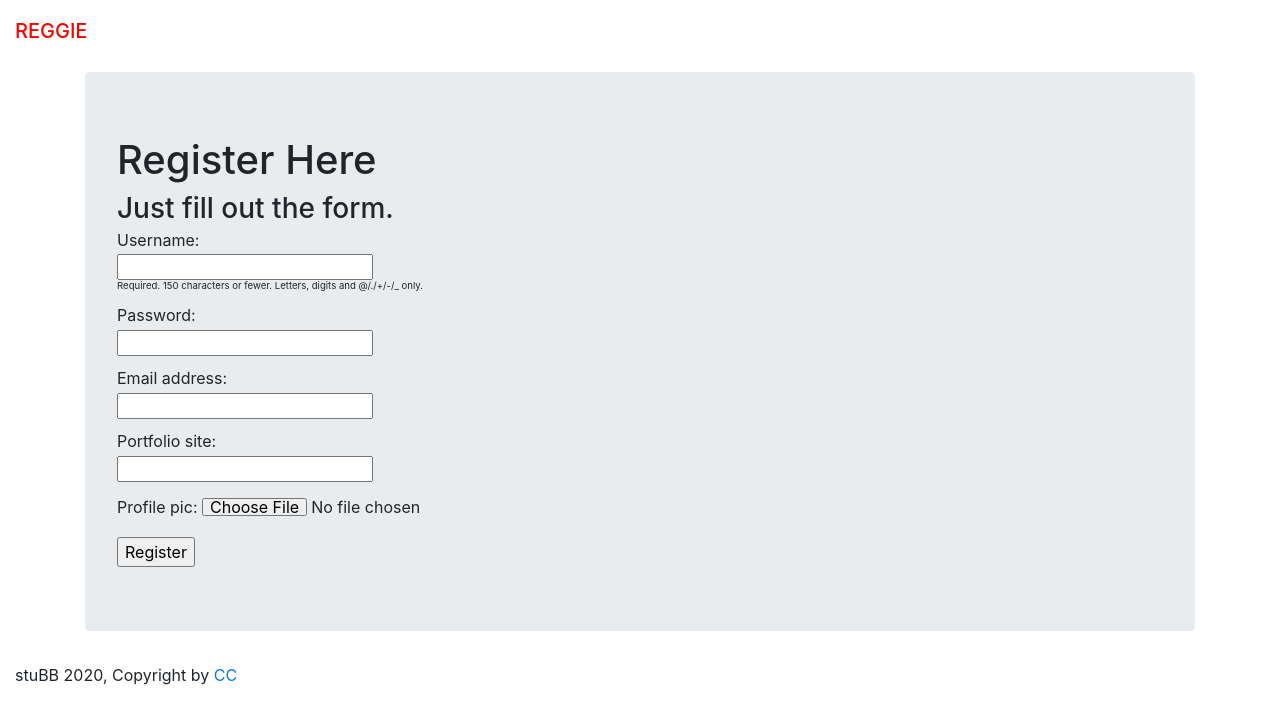
After one commit to btbell/user_register, a Django app: page /reggie/register/ in a window 1280 px wide. The commit adds this page. Shown: the top 724 px of the page. Run offline with Django 3.2, Linux system fonts and the light colour scheme; some libraries are stand-ins or nearby versions; some web fonts are replaced.

Commit message:
comleted reg form, login form

```diff
--- a/app/forms.py
+++ b/app/forms.py
@@ -10,4 +10,5 @@ class UserForm(forms.ModelForm):
 
 class UserProfileInfoForm(forms.ModelForm):
   class Meta:
+    model = UserProfileInfo
     fields = ('portfolio_site', 'profile_pic')
--- a/app/models.py
+++ b/app/models.py
@@ -4,7 +4,7 @@ from django.contrib.auth.models import User
 # Create your models here.
 class UserProfileInfo(models.Model):
   user = models.OneToOneField(User, on_delete=models.CASCADE)
-  sample_site = models.URLField(blank=True)
+  portfolio_site = models.URLField(blank=True)
   profile_pic = models.ImageField(upload_to='profile_pics', blank=True)
 
   def __str__(self):
--- /dev/null
+++ b/app/urls.py
@@ -0,0 +1,13 @@
+from django.urls import path
+from . import views
+
+# namespace
+app_name = 'app'
+
+urlpatterns = [
+  path('', views.index, name='index'),
+  path('register/', views.register, name='register'),
+  path('user_login', views.user_login, name='user_login'),
+  path('special', views.special, name='special'),
+  path('logout', views.user_logout, name='user_logout'),
+  ]
--- a/app/views.py
+++ b/app/views.py
@@ -35,14 +35,14 @@ def register(request):
       if 'profile_pic' in request.FILES:
         print('found it')
         profile.profile_pic = request.FILES['profile_pic']
-        profile.save()
-        registered = True
-      else:
-        print(user_form.errors,profile_form.errors)
+      profile.save()
+      registered = True
     else:
+      print(user_form.errors,profile_form.errors)
+  else:
       user_form = UserForm()
       profile_form = UserProfileInfoForm()
-    return render(request, 'app/registration.html',
+  return render(request, 'app/registration.html',
                   {'user_form':user_form,
                    'profile_form':profile_form,
                    'registered':registered})
--- a/register/urls.py
+++ b/register/urls.py
@@ -13,9 +13,10 @@ Including another URLconf
     1. Import the include() function: from django.conf.urls import url, include
     2. Add a URL to urlpatterns:  url(r'^blog/', include('blog.urls'))
 """
-from django.conf.urls import url
 from django.contrib import admin
+from django.urls import path, include
 
 urlpatterns = [
-    url(r'^admin/', admin.site.urls),
+    path('admin/', admin.site.urls),
+    path('reggie/', include('app.urls')),
 ]
--- /dev/null
+++ b/static/styles/register.css
@@ -0,0 +1,20 @@
+.logo-text {
+  color: red;
+}
+.register-form input[type=text], input[type=password], input[type=email], input[type=url] {
+  display: block;
+}
+.register-form p {
+  line-height: .8em;
+}
+.login-form input[type=text], input[type=password] {
+  display: block;
+  margin-bottom: .4em;
+}
+.login-form label {
+  line-height: .8em;
+}
+.helptext {
+  display: block;
+  font-size: 60%;
+}
--- a/templates/app/base.html
+++ b/templates/app/base.html
@@ -10,7 +10,7 @@
 
   <link rel="icon" href="{% static 'images/favicon.ico' %}">
   <link rel="stylesheet" href="https://stackpath.bootstrapcdn.com/bootstrap/4.1.3/css/bootstrap.min.css">
-    <link rel="stylesheet" href="{% static 'styles/todo.css' %}" />
+  <link rel="stylesheet" href="{% static 'styles/register.css' %}" />
   <link href="https://fonts.googleapis.com/css?family=ABeeZee&display=swap" rel="stylesheet">
   <script src="https://kit.fontawesome.com/604e119e80.js"></script>
 
@@ -21,34 +21,13 @@
 <body>
 <div class="container-fluid">
 <!-- |*|*|*|*| Banner |*|*|*|*| -->
-            <!-- |*|*|*|*| User Authentication |*|*|*|*| -->
-            {% if user.is_authenticated %}
-            <h5 class="user-hdr">{{ user.get_username }}'s</h5>
-            {% else %}
-            <h5 class="user-hdr"></h5>
-            {% endif %}
-
 <div class="banner-wrapper">
   <!-- Brand -->
-            <h1 class="logo"><a class="navbar-brand" href="#"><span class="logo-text" role="banner">to do</span></a></h1>
+  <h1 class="logo"><a class="navbar-brand" href="{% url 'app:index' %}"><span class="logo-text" role="banner">REGGIE</span></a></h1>
 </div>
 <nav class="navbar navbar-default navbar-static-top">
-      <div class="container">
-        <ul class="nav navbar-nav">
-{# Django Home Link / Admin Link / Register Link#}
-          <li><a class="navbar-brand" href="{% url 'index' %}">DJANGO</a></li>
-          <li><a class="navbar-link" href="{% url 'admin:index' %}">Admin</a></li>
-          <li><a class="navbar-link" href="{% url 'dappx:register' %}">Register</a></li>
-          {# Some logic on what to display for last item#}
-          {% if user.is_authenticated %}
-            <li><a href="{% url 'logout' %}">Logout</a></li>
-          {% else %}
-            <li><a class="navbar-link" href="{% url 'dappx:user_login' %}">Login</a></li>
-          {% endif %}
-</ul>
-      </div>
+
 </nav>
-
 
 <!-- |*|*|*|*| Content |*|*|*|*| -->
 <div class="container-fluid">
--- a/templates/app/login.html
+++ b/templates/app/login.html
@@ -1,9 +1,9 @@
 {% extends 'app/base.html' %}
-{% block body_block %}
+{% block content %}
 <div class="container">
   <div class="jumbotron">
-      <h1>Login here :</h1>
-<form method="post" action="{% url 'dappx:user_login' %}">
+  <h1>Login here:</h1>
+    <form class="login-form" method="post" action="{% url 'app:index' %}">
       {% csrf_token %}
       {# A more "HTML" way of creating the login form#}
       <label for="username">Username:</label>
--- /dev/null
+++ b/templates/app/registration.html
@@ -0,0 +1,23 @@
+{% extends "app/base.html" %}
+{% load staticfiles %}
+{% block content %}
+<div class="container">
+  <div class="jumbotron">
+    <div class="form_group">
+    {% if registered %}
+      <h1>Thank you for registering!</h1>
+    {% else %}
+      <h1>Register Here</h1>
+      <h3>Just fill out the form.</h3>
+    <form class="register-form" enctype="multipart/form-data" method="POST">
+      {% csrf_token %}
+      {{ user_form.as_p }}
+      {{ profile_form.as_p }}
+      <input type="submit" name="" value="Register">
+    </form>
+
+    {% endif %}
+      </div>
+  </div>
+</div>
+{% endblock %}
```
Also changed, not shown: templates/app/index.html (+7 -7 lines), templates/app/registation.html (deleted, +0 -21 lines), app/migrations/0002_auto_20200225_1541.py (added). Lines whose indentation alone changed are shown as unchanged.
